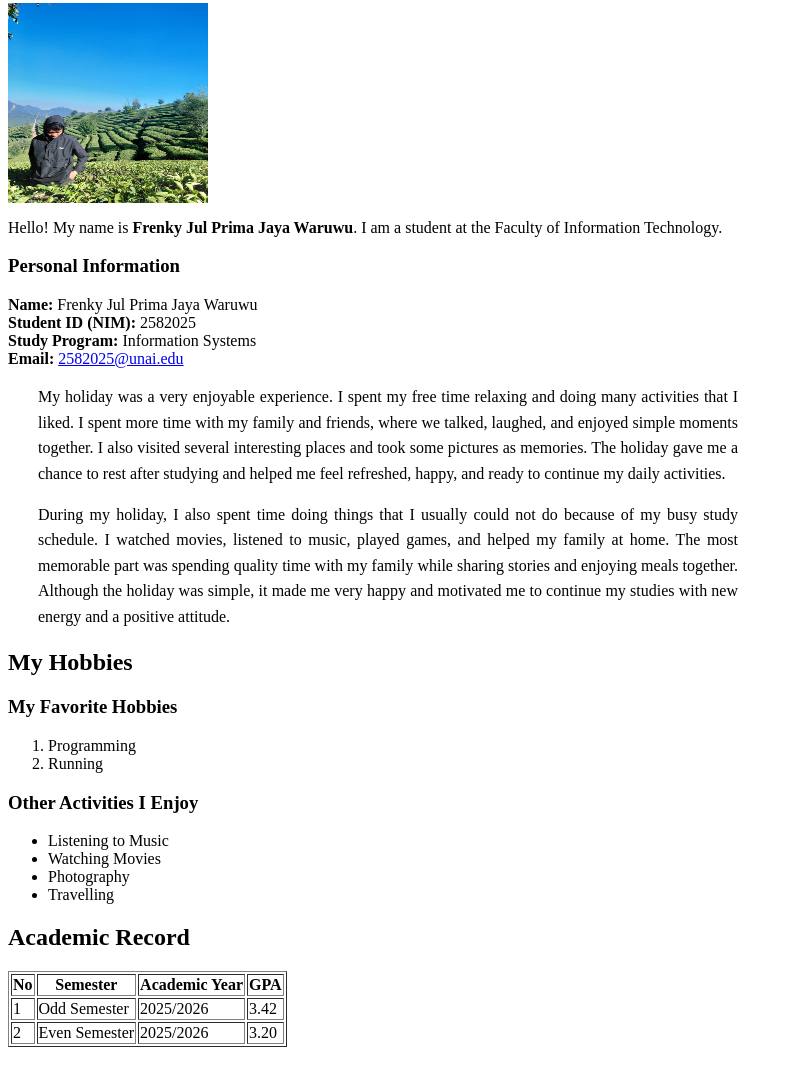
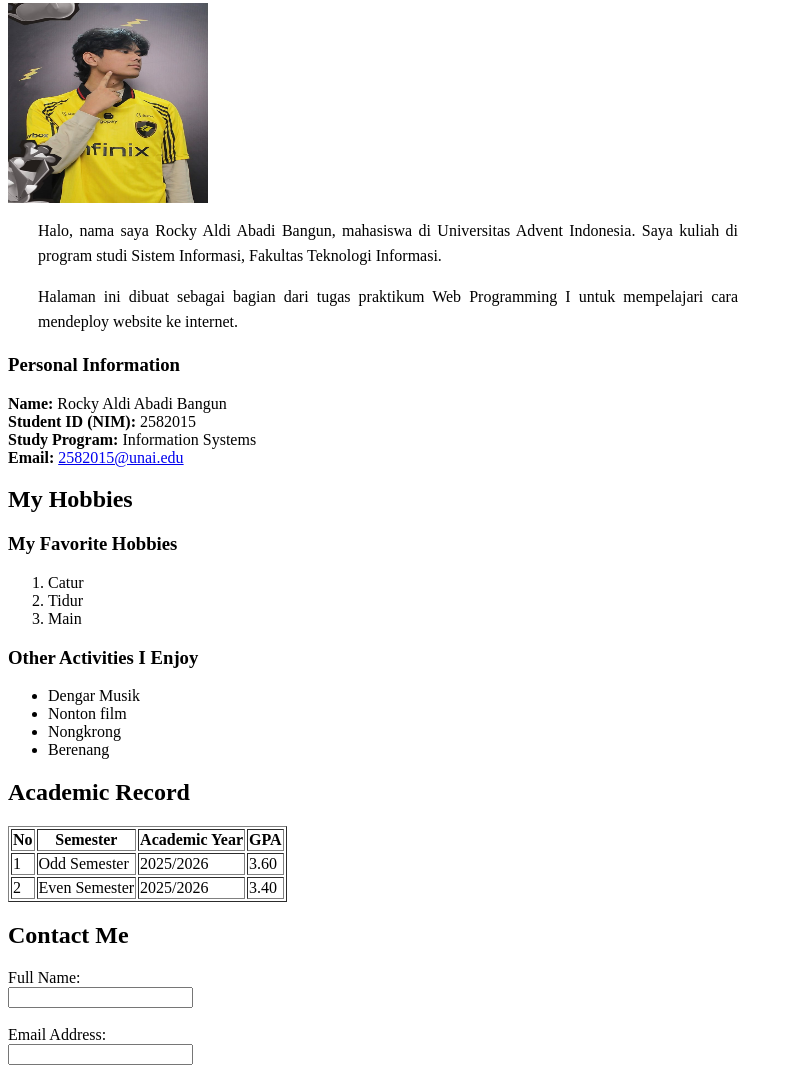
Before and after one commit to rockyajaokai/web1-about-me, a plain HTML site: page AboutMe.html in a window 1280 px wide. Shown: the part 222-1290 px from the top of the page, without its empty margins (0-793 px from the left). Drawn offline with Linux system fonts and the light colour scheme.

Commit message:
about me

```diff
--- a/AboutMe.html
+++ b/AboutMe.html
@@ -52,25 +52,29 @@
 
             <h2>Student Profile</h2>
 
-            <img src="profile.jpg"
+            <img src="aldi.jpeg"
                  alt="Student profile photo"
                  width="200"
                  height="200">
 
-            <p>
-                Hello! My name is
-                <strong>Frenky Jul Prima Jaya Waruwu</strong>.
-                I am a student at the Faculty of Information Technology.
+            <!-- Holiday Paragraph -->
+
+            <p class="holiday-text">
+                Halo, nama saya Rocky Aldi Abadi Bangun, mahasiswa di Universitas Advent Indonesia.
+                Saya kuliah di program studi Sistem Informasi, Fakultas Teknologi Informasi.
             </p>
 
+            <p class="holiday-text">
+                Halaman ini dibuat sebagai bagian dari tugas praktikum Web Programming I untuk mempelajari cara mendeploy website ke internet.
+            </p>
             <h3>Personal Information</h3>
 
             <p>
-                <strong>Name:</strong> Frenky Jul Prima Jaya Waruwu<br>
-                <strong>Student ID (NIM):</strong> 2582025<br>
+                <strong>Name:</strong> Rocky Aldi Abadi Bangun<br>
+                <strong>Student ID (NIM):</strong> 2582015<br>
                 <strong>Study Program:</strong> Information Systems<br>
                 <strong>Email:</strong>
-                <a href="mailto:2582025@unai.edu">2582025@unai.edu</a>
+                <a href="mailto:2582015@unai.edu">2582015@unai.edu</a>
             </p>
 
         </section>
@@ -79,47 +83,25 @@
 
         <section id="hobbies">
 
-            <!-- Holiday Paragraph -->
-
-            <p class="holiday-text">
-                My holiday was a very enjoyable experience. I spent my free time
-                relaxing and doing many activities that I liked. I spent more time
-                with my family and friends, where we talked, laughed, and enjoyed
-                simple moments together. I also visited several interesting places
-                and took some pictures as memories. The holiday gave me a chance to
-                rest after studying and helped me feel refreshed, happy, and ready
-                to continue my daily activities.
-            </p>
-
-            <p class="holiday-text">
-                During my holiday, I also spent time doing things that I usually
-                could not do because of my busy study schedule. I watched movies,
-                listened to music, played games, and helped my family at home. The
-                most memorable part was spending quality time with my family while
-                sharing stories and enjoying meals together. Although the holiday
-                was simple, it made me very happy and motivated me to continue my
-                studies with new energy and a positive attitude.
-            </p>
-
             <h2>My Hobbies</h2>
 
             <h3>My Favorite Hobbies</h3>
 
             <ol>
 
-                <li>Programming</li>
-                <li>Running</li>
-
+                <li>Catur</li>
+                <li>Tidur</li>
+                <li>Main</li>
             </ol>
 
             <h3>Other Activities I Enjoy</h3>
 
             <ul>
 
-                <li>Listening to Music</li>
-                <li>Watching Movies</li>
-                <li>Photography</li>
-                <li>Travelling</li>
+                <li>Dengar Musik</li>
+                <li>Nonton film</li>
+                <li>Nongkrong</li>
+                <li>Berenang</li>
 
             </ul>
 
@@ -153,7 +135,7 @@
                         <td>1</td>
                         <td>Odd Semester</td>
                         <td>2025/2026</td>
-                        <td>3.42</td>
+                        <td>3.60</td>
 
                     </tr>
 
@@ -162,7 +144,7 @@
                         <td>2</td>
                         <td>Even Semester</td>
                         <td>2025/2026</td>
-                        <td>3.20</td>
+                        <td>3.40</td>
 
                     </tr>
 
@@ -234,7 +216,7 @@
     <footer>
 
         <p>
-            &copy; 2026 Frenky Jul Prima Jaya Waruwu |
+            &copy; 2026 Rocky Aldi Abadi Bangun |
             Web Programming I
         </p>
 
```
Also changed, not shown: aldi.jpeg (added), profile.jpg (deleted).
